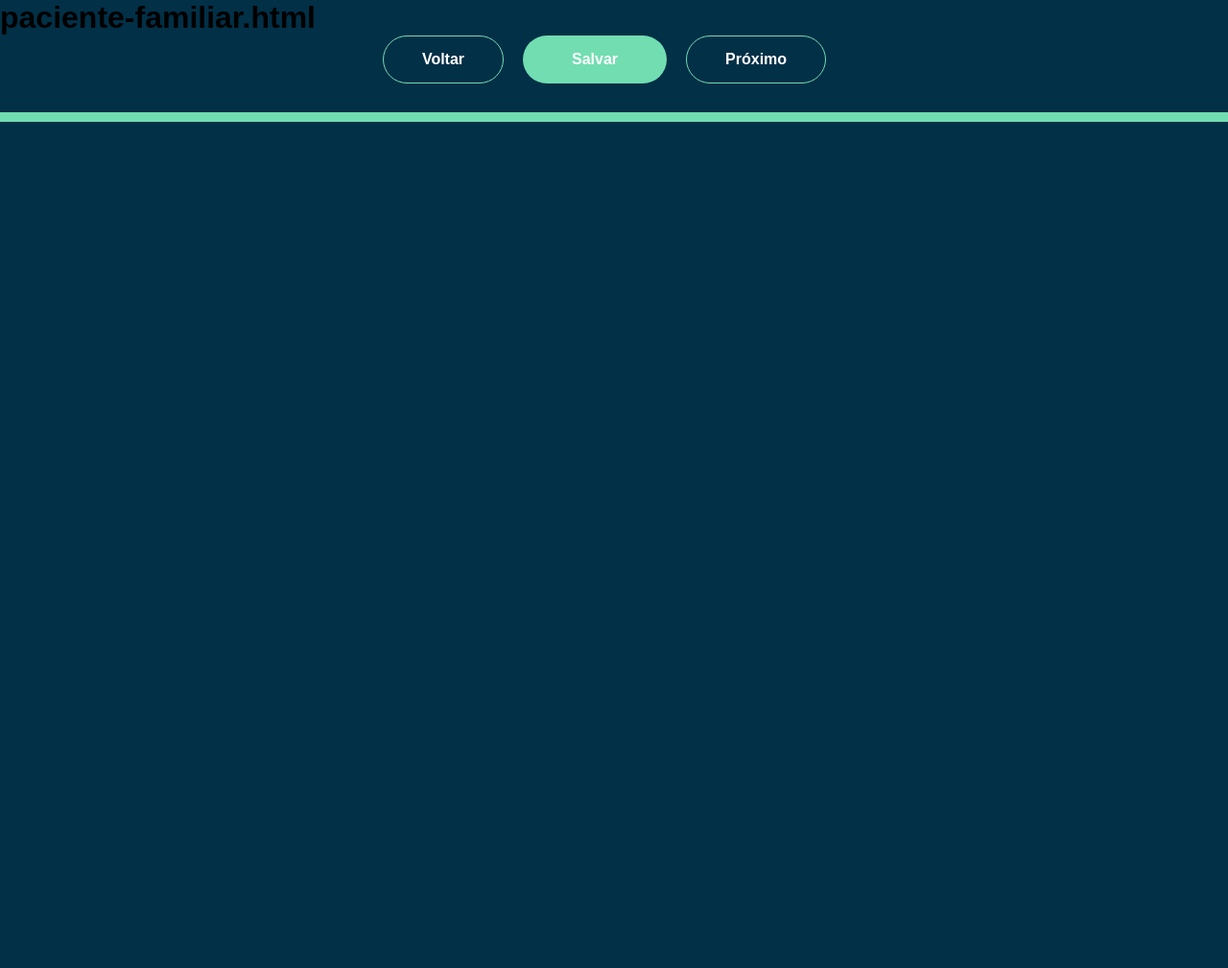
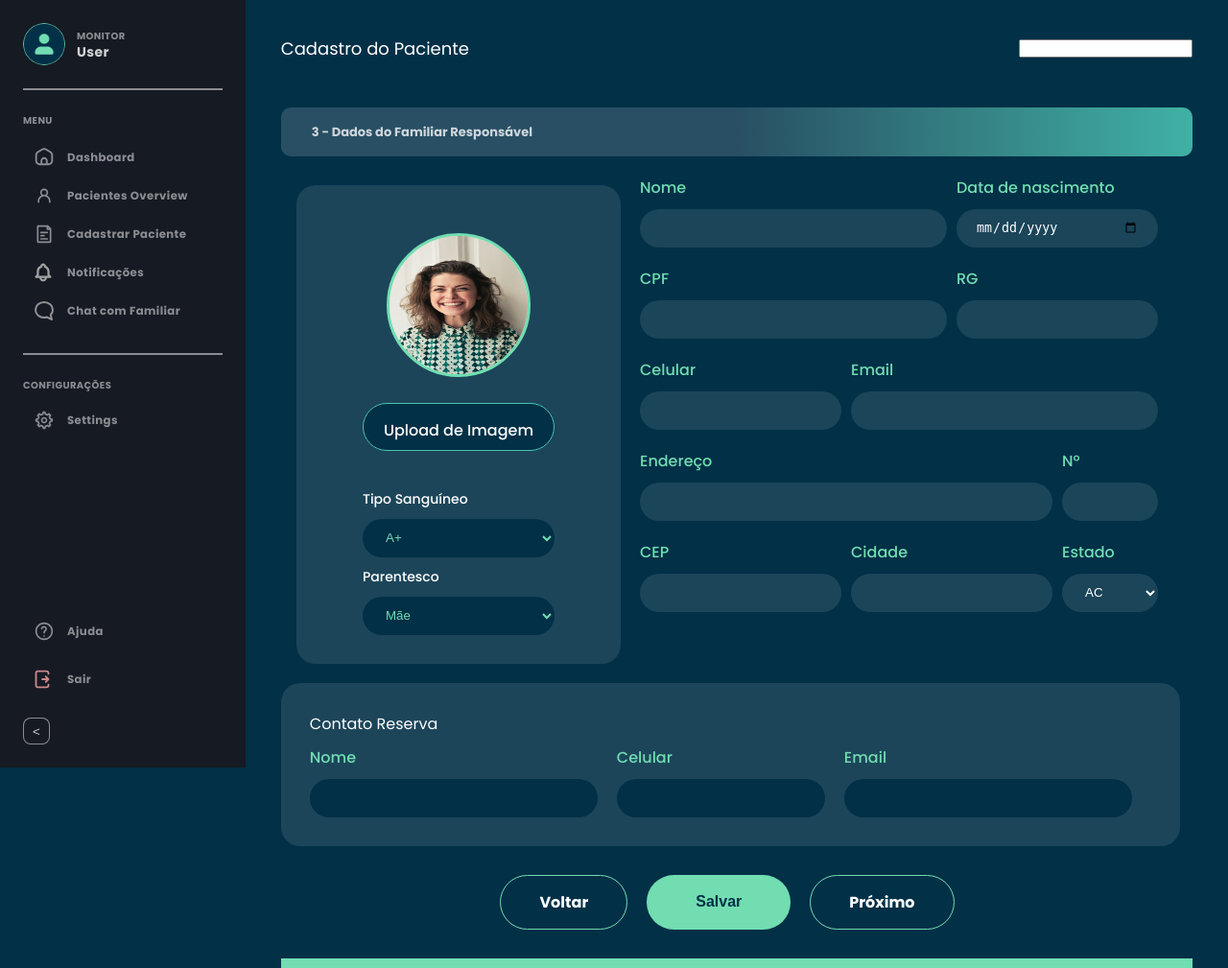
Before and after one commit to aasjunior/tera_dashboard, a Flask app: page /paciente-familiar in a window 1280 px wide. Shown: the whole page at 96% size. Before the commit the page ends 127 px from the top, so only its background shows below. Run offline with Flask 3, Linux system fonts and the light colour scheme.

Commit message:
updating

```diff
--- a/controllers/components.py
+++ b/controllers/components.py
@@ -20,3 +20,6 @@
 
 def render_header_title(titulo_da_pag=False):
     return render_template("components/header-title.html", titulo_da_pag=titulo_da_pag)
+
+def render_progress_bar():
+    return render_template("components/progress-bar.html")
--- a/controllers/routes.py
+++ b/controllers/routes.py
@@ -31,6 +31,7 @@
             'welcome_card': render_welcome_card,
             'upload_image': render_upload_image,
             'header_title' : render_header_title,
+            'progress_bar' : render_progress_bar,
         }
         return render_template("paciente-dados.html", **components)
 
@@ -41,6 +42,7 @@
             'welcome_card': render_welcome_card,
             'upload_image': render_upload_image,
             'header_title' : render_header_title,
+            'progress_bar' : render_progress_bar,
         }
         return render_template("paciente-diagnostico.html", **components)
 
@@ -51,5 +53,6 @@
             'welcome_card': render_welcome_card,
             'upload_image': render_upload_image,
             'header_title' : render_header_title,
+            'progress_bar' : render_progress_bar,
         }
         return render_template("paciente-familiar.html", **components)
--- /dev/null
+++ b/views/components/progress-bar.html
@@ -0,0 +1,3 @@
+<div class="progress-bar">
+    <div class="progress"></div>
+</div>
--- a/views/components/upload-image.html
+++ b/views/components/upload-image.html
@@ -1,34 +1,6 @@
-<aside class="aside-profile"> <!--Aqui será o profile-->
-    <img id="preview" src="static/imgs/figures/imagem-padrao.jpg" alt="Foto de Perfil">
-
-    <form class="form-upload-picture" action="/cadastrar" method="POST" enctype="multipart/form-data">
-        <div class="d-flex horizontal-center">
-            <label class="lbl-upload-picture" for="upload-picture"> Upload de Imagem
-                <input class="" type="file" id="upload-picture" name="foto" accept="image/*">
-            </label>
-        </div>
-        <div class="mt-30">
-            <div id=""  class="col">
-                <label class="lbl-white fs-14 mt-10" for=""> Tipo Sanguíneo </label>
-                <select id="" class="input_dark_blue" name="sangue">
-                    <option class="op-color" value="A+">A+</option>
-                    <option class="op-color" value="A-">A-</option>
-                    <option class="op-color" value="B+">B+</option>
-                    <option class="op-color" value="B-">B-</option>
-                    <option class="op-color" value="AB+">AB+</option>
-                    <option class="op-color" value="AB-">AB-</option>
-                    <option class="op-color" value="O+">O+</option>
-                    <option class="op-color" value="O-">O-</option>
-                </select>
-            </div>
-            <div id=""  class="col">
-                <label class="lbl-white fs-14 mt-10" for=""> Altura </label>
-                <input class="input_dark_blue" type="text">
-            </div>
-            <div id=""  class="col">
-                <label class="lbl-white fs-14 mt-10" for=""> Peso </label>
-                <input class="input_dark_blue" type="text">
-            </div>
-        </div>
-    </form>
-</aside>
+<div class="col horizontal-center">
+    <label class="align-self" for=""><img id="preview" src="static/imgs/figures/imagem-padrao.jpg" alt="Foto de Perfil"></label>
+    <label class="lbl-upload-picture" for="upload-picture"> Upload de Imagem
+        <input class="" type="file" id="upload-picture" name="foto" accept="image/*">
+    </label>
+</div>
--- a/views/login.html
+++ b/views/login.html
@@ -13,12 +13,12 @@
                         <div class="col">
                             <label class="lbl-green" for="">Email</label>
                             <br>
-                            <input class="txt-login" type="email">
+                            <input class="txt-login" type="user-email">
                         </div>
                         <div class="col">
                             <label class="lbl-green" for="">Senha</label>
                             <br>
-                            <input class="txt-login" type="password">
+                            <input class="txt-login" type="user-password">
                             <p class="p-senha">Esqueceu a senha?</p>
                         </div>
                         <button class="btn-login"><a href="\dashboard">Entrar</a></button>
--- a/views/paciente-familiar.html
+++ b/views/paciente-familiar.html
@@ -1,15 +1,150 @@
 {% include 'blades/header.html' %}
+<div class="wrapper row">
+    {{ sidebar('User', 'user.png') | safe }}
+    <main class="container w-auto">
+        {{ header_title('Cadastro do Paciente') | safe }}
+        {{ welcome_card('User', False, '3 - Dados do Familiar Responsável') | safe }} <!--Aqui é o titulo da etapa-->
+        <section>
+            <section >
+                <article class="d-flex horizontal-center">
+                    <aside class="aside-profile"> <!--Aqui será o profile-->
+                        <form class="form-upload-picture" action="/cadastrar" method="POST" enctype="multipart/form-data">
+                            {{ upload_image(False) | safe }}
+                            <div class="mt-30">
+                                <div id="" class="col">
+                                    <label class="lbl-white fs-14 mt-10" for=""> Tipo Sanguíneo </label>
+                                    <select id="" class="input_dark_blue" name="sangue-familiar">
+                                        <option class="op-color" value="A+">A+</option>
+                                        <option class="op-color" value="A-">A-</option>
+                                        <option class="op-color" value="B+">B+</option>
+                                        <option class="op-color" value="B-">B-</option>
+                                        <option class="op-color" value="AB+">AB+</option>
+                                        <option class="op-color" value="AB-">AB-</option>
+                                        <option class="op-color" value="O+">O+</option>
+                                        <option class="op-color" value="O-">O-</option>
+                                    </select>
+                                </div>
+                                <div id="" class="col">
+                                    <label class="lbl-white fs-14 mt-10" for=""> Parentesco </label>
+                                    <select id="" class="input_dark_blue" name="parentesco">
+                                        <option class="op-color" value="mae">Mãe</option>
+                                        <option class="op-color" value="pai">Pai</option>
+                                        <option class="op-color" value="irmao">Irmã(o)</option>
+                                        <option class="op-color" value="tio">Tia(o)</option>
+                                        <option class="op-color" value="avo">Avó(ô)</option>
+                                        <option class="op-color" value="conjuge">Conjuge</option>
+                                        <option class="op-color" value="amigo">Amiga(o)</option>
+                                        <option class="op-color" value="outro">Outro</option>
+                                    </select>
+                                </div>
+                            </div>
+                        </form>
+                    </aside>
+                    <section class="section-form"> <!--Aqui o forms-->
+                        <form action="" class="side-left-grid">
+                            <input type="hidden" id="id-paciente"> <!--INPUT HIDDEN CODIGO PACIENTE-->
+                            <div id="nome-grid" class="col">
+                                <label class="lbl-green" for=""> Nome </label>
+                                <input class="input_blue" type="text" name="nome-familiar">
+                            </div>
+                            <div id="data-grid" class="col">
+                                <label class="lbl-green" for=""> Data de nascimento </label>
+                                <input class="input_blue" type="date" name="data-nasc-familiar">
+                            </div>
+                            <div id="cpf-grid" class="col">
+                                <label class="lbl-green" for=""> CPF </label>
+                                <input class="input_blue" type="text" name="cpf-familiar">
+                            </div>
+                            <div id="rg-grid" class="col">
+                                <label class="lbl-green" for=""> RG </label>
+                                <input class="input_blue" type="text" name="rg-familiar">
+                            </div>
+                            <div id="cel-grid" class="col">
+                                <label class="lbl-green" for=""> Celular </label>
+                                <input class="input_blue" type="tel" name="cel-familiar">
+                            </div>
+                            <div id="email-grid" class="col">
+                                <label class="lbl-green" for=""> Email </label>
+                                <input class="input_blue" type="email" name="email-familiar">
+                            </div>
+                            <div id="endereco-grid" class="col">
+                                <label class="lbl-green" for=""> Endereço </label>
+                                <input class="input_blue" type="text" name="endereco-familiar">
+                            </div>
+                            <div id="numero-grid" class="col">
+                                <label class="lbl-green" for=""> Nº </label>
+                                <input class="input_blue" type="text" name="numero-endereco-familiar">
+                            </div>
+                            <div id="cep-grid" class="col">
+                                <label class="lbl-green" for=""> CEP </label>
+                                <input class="input_blue" type="text" name="cep-familiar">
+                            </div>
+                            <div id="cidade-grid" class="col">
+                                <label class="lbl-green" for=""> Cidade </label>
+                                <input class="input_blue" type="text" name="cidade-familiar">
+                            </div>
+                            <div id="estado-grid" class="col">
+                                <label class="lbl-green" for=""> Estado </label> <!--SELECT DOS ESTADOS-->
+                                <select id="" class="input_blue" name="estado-familiar">
+                                    <option class="op-color" value="AC">AC</option>
+                                    <option class="op-color" value="AL">AL</option>
+                                    <option class="op-color" value="AP">AP</option>
+                                    <option class="op-color" value="AM">AM</option>
+                                    <option class="op-color" value="BA">BA</option>
+                                    <option class="op-color" value="CE">CE</option>
+                                    <option class="op-color" value="DF">DF</option>
+                                    <option class="op-color" value="ES">ES</option>
+                                    <option class="op-color" value="GO">GO</option>
+                                    <option class="op-color" value="MA">MA</option>
+                                    <option class="op-color" value="MT">MT</option>
+                                    <option class="op-color" value="MS">MS</option>
+                                    <option class="op-color" value="MG">MG</option>
+                                    <option class="op-color" value="PA">PA</option>
+                                    <option class="op-color" value="PB">PB</option>
+                                    <option class="op-color" value="PR">PR</option>
+                                    <option class="op-color" value="PE">PE</option>
+                                    <option class="op-color" value="PI">PI</option>
+                                    <option class="op-color" value="RJ">RJ</option>
+                                    <option class="op-color" value="RN">RN</option>
+                                    <option class="op-color" value="RS">RS</option>
+                                    <option class="op-color" value="RO">RO</option>
+                                    <option class="op-color" value="RR">RR</option>
+                                    <option class="op-color" value="SC">SC</option>
+                                    <option class="op-color" value="SP">SP</option>
+                                    <option class="op-color" value="SE">SE</option>
+                                    <option class="op-color" value="TO">TO</option>
+                                </select>
+                            </div>
 
-<body>
-    <h1>paciente-familiar.html</h1>
-    <section class="d-flex horizontal-center"> <!--Aqui os botoes-->
-        <a href="/paciente-diagnostico" class="btn-font button btn-border-green mr-20">Voltar</a>
-        <input class="btn-font button btn-green mr-20" type="submit" value="Salvar" name="salvar">
-        <a href="/dashboard" class="btn-font button btn-border-green mr-20">Próximo</a>
-    </section>
-    <div class="progress-bar">
-        <div class="progress"></div>
-    </div>
-</body>
+                        </form>
+                    </section>
+                </article>
+                <article class="article-contato mt-20">
+                    <h3 class="lbl-white fs-16 text-rgt fs-normal">Contato Reserva</h3>
+                    <div class="row mt-10">
+                        <div class="col mr-20">
+                            <label class="lbl-green" for="">Nome</label>
+                            <input class="input_dark_blue w-300" type="text" name="nome-contato-reserva" id="">
+                        </div>
+                        <div class="col mr-20">
+                            <label class="lbl-green" for="">Celular</label>
+                            <input class="input_dark_blue w-150" type="tel" name="cel-contato-reserva" id="">
+                        </div>
+                        <div class="col mr-20">
+                            <label class="lbl-green" for="">Email</label>
+                            <input class="input_dark_blue w-300" type="email" name="email-contato-reserva" id="">
+                        </div>
+                    </div>
+                </article>
+            </section>
 
+            <section class="d-flex horizontal-center mt-30"> <!--Aqui os botoes-->
+                <a href="/paciente-diagnostico" class="btn-font button btn-border-green mr-20">Voltar</a>
+                <input class="btn-font-blue button btn-green mr-20" type="submit" value="Salvar" name="salvar">
+                <a href="/dashboard" class="btn-font button btn-border-green mr-20">Próximo</a>
+            </section>
+        </section>
+        {{ progress_bar() | safe }}
+    </main>
+</div>
 {% include 'blades/footer.html' %}
--- a/views/static/css/dados-paciente.css
+++ b/views/static/css/dados-paciente.css
@@ -7,6 +7,7 @@
     background: url(../imgs/figures/imagem-padrao.jpg);
     background-size: cover cover;
     border-radius: 50%;
+    margin: 20px;
 }
 
 .input_blue{
@@ -29,7 +30,6 @@
     padding-left: 20px;
     padding-right: 20px;
     min-width: min-content;
-    /* width: 300px; */
     height: 40px;
     margin-top: 10px;
 }
@@ -48,10 +48,9 @@
     border: 1px solid #45C4B0;
     border-radius: 100px;
     background-color: var(--bg-primary);
-    width: 158px;
+    width: 200px;
     height: 50px;
-    padding: auto;
-    padding-top: 15px;
+    padding: 15px;
     align-content: center;
     display: flex;
     text-align: center;
@@ -72,11 +71,10 @@
 }
 
 .aside-profile{
-    /* border: solid 10px #000000; */
     margin-top: 30px;
-    padding: 20px;
     width: 338px;
-    height: 550px;
+    height: max-content;
+    padding-bottom: 30px;
     left: 238px;
     background-color: var(--color-light-blue);
     border-radius: 20px;
@@ -94,7 +92,7 @@
     display: grid;
     gap: 10px;
     grid-template-columns: repeat(5, 100px);
-    grid-template-rows: repeat(7, 1fr);
+    grid-template-rows: repeat(5, 1fr);
     grid-template-areas:
     "nome-grid nome-grid nome-grid data-grid data-grid"
     "cpf-grid cpf-grid cpf-grid rg-grid rg-grid"
--- a/views/static/css/diagnostico-paciente.css
+++ b/views/static/css/diagnostico-paciente.css
@@ -3,9 +3,9 @@
 }
 
 .aside-meds{
-    padding: 20px;
+    padding: 30px;
     width: 500px;
-    height: 250px;
+    height: max-content;
     background-color: var(--color-light-blue);
     border-radius: 20px;
     display: flex;
@@ -23,3 +23,74 @@
     flex-direction: column;
     align-items: center;
 }
+
+.hr{
+    border: none;
+    background: var(--color-green);
+    border-radius: 100px;
+    color: var(--bg-primary);
+    padding-left: 20px;
+    padding-right: 20px;
+    height: 40px;
+    margin-top: 10px;
+    margin-bottom: 10px;
+    font-weight: bold;
+}
+
+#select-medicamento{
+}
+
+.icon-add{
+    align-self: center;
+    margin: 10px;
+    width: 20px;
+    height: 20px;
+}
+
+.icon-add:hover{
+    transform: scale(1.1);
+}
+
+.input_med{
+    border: none;
+    background: var(--bg-primary);
+    border-radius: 100px;
+    color: var(--color-white);
+    padding-left: 20px;
+    padding-right: 20px;
+    width: 300px;
+    height: 40px;
+    margin-top: 10px;
+    margin-bottom: 10px;
+}
+
+.input_n_med{
+    border: none;
+    background: var(--bg-primary);
+    border-radius: 100px;
+    color: var(--color-white);
+    padding-left: 20px;
+    padding-right: 20px;
+    width: 100px;
+    height: 40px;
+    margin-top: 10px;
+    margin-bottom: 10px;
+}
+
+.article-contato{
+    padding: 30px;
+    width: max-content;
+    height: max-content;
+    background-color: var(--color-light-blue);
+    border-radius: 20px;
+    display: flex;
+    flex-direction: column;
+}
+
+.w-300{
+    width: 300px;
+}
+
+.w-150{
+    width: 150px;
+}
--- a/views/static/css/global.css
+++ b/views/static/css/global.css
@@ -41,7 +41,7 @@
     width: 100vw;
     max-width: 100%;
     height: 100vh;
-    font-family: 'Poppin', sans-serif;
+    font-family: 'Poppins', sans-serif;
     font-style: normal;
     font-weight: 500;
     background-color: var(--bg-primary);
@@ -178,6 +178,8 @@
     text-decoration: none;
 }
 
+/* Classes criadas */
+
 .btn-border-green{
     border: 1px solid #71DDB1;
     border-radius: 100px;
@@ -190,6 +192,7 @@
 
 .btn-border-green:hover{
     background-color: var(--color-green);
+    color: var(--bg-primary);
 }
 
 .btn-green{
@@ -214,8 +217,26 @@
     color: var(--color-white);
 }
 
+.btn-font-blue{
+    font-size: 16px;
+    font-weight: bolder;
+    color: var(--bg-primary);
+}
+
+.mr-10{
+    margin-right: 10px;
+}
+
 .mr-20{
     margin-right: 20px;
+}
+
+.mr-30{
+    margin-right: 30px;
+}
+
+.ml-10{
+    margin-left: 10px;
 }
 
 .ml-20{
@@ -239,7 +260,7 @@
 }
 
 .lbl-white{
-    color: var(--color-white);
+    color: var(--color-white) !important;
 }
 
 .fs-20{
@@ -257,3 +278,23 @@
 .fs-10{
     font-size: 10px;
 }
+
+.text-rgt{
+    align-self: flex-start;
+}
+
+.fs-normal{
+    font-weight: normal;
+}
+
+.fs-bold{
+    font-weight: bold;
+}
+
+.fs-medium{
+    font-weight: medium;
+}
+
+.align-self{
+    align-self: center;
+}
--- a/views/static/css/progress-bar.css
+++ b/views/static/css/progress-bar.css
@@ -4,7 +4,7 @@
     height: 10px;
     margin-top: 30px;
     margin-bottom: -2.3rem;
-    background-color: #ddd;
+    background-color: rgba(217, 217, 217, 0.3);;
 }
 
 .progress {
--- a/views/static/js/index.js
+++ b/views/static/js/index.js
@@ -19,7 +19,7 @@
   } else if (currentPage === 'paciente-familiar') {
       progress = 100;
   } else {
-      progress = 0;
+      progress = 100;
   }
 
   progressBar.style.width = `${progress}%`;
```
Also changed, not shown: views/paciente-dados.html (+32 -6 lines), views/paciente-diagnostico.html (+45 -27 lines), views/static/imgs/icons/add-green-icon.svg (added), views/static/imgs/icons/add-green.png (added), views/static/imgs/user.png, views/static/imgs/user2.png (added).
